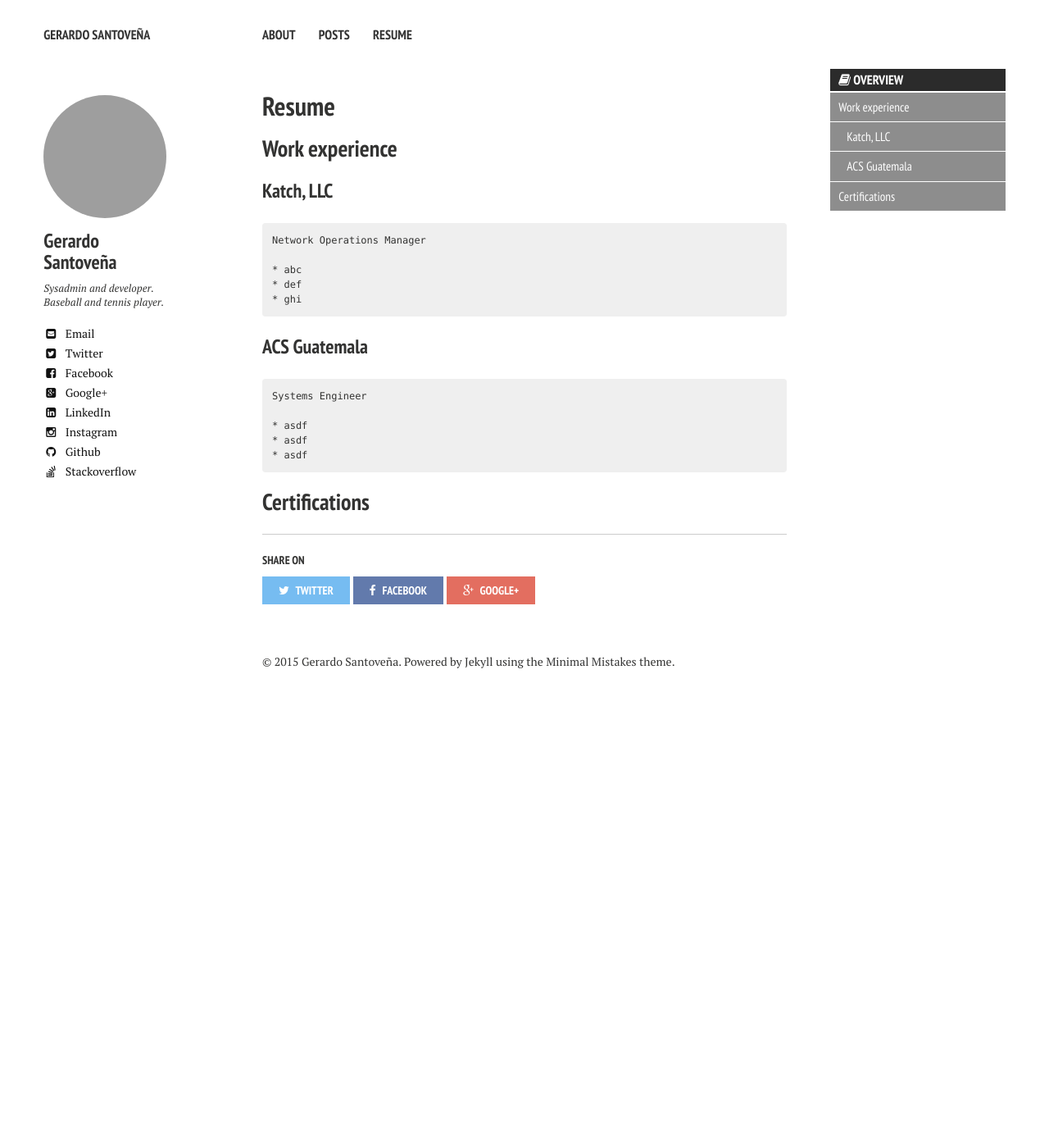
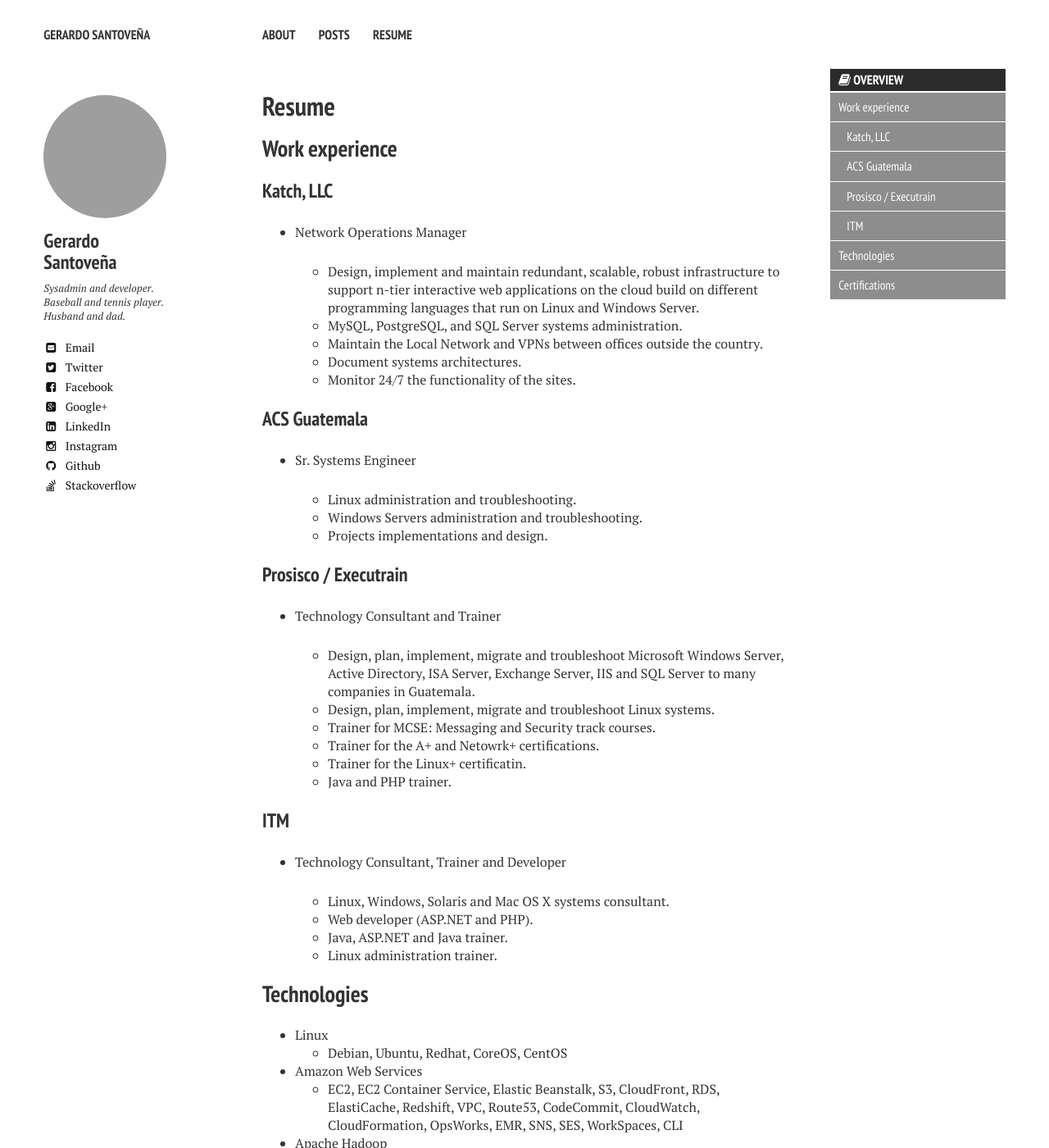
Before and after one commit to gsantovena/gsantovena.github.io, a Jekyll site: the page built from resume/index.md, in a window 1280 px wide and 1400 px high. Shown: the whole window at 82% size. Built offline with Jekyll 4.4.1, drawn with Linux system fonts in a browser that asks for light colours; nearby versions of some CDN libraries; some of the changed text lies outside the part shown; grey boxes are pictures that could not be loaded.

Commit message:
Resume updated.

```diff
--- a/_config.yml
+++ b/_config.yml
@@ -2,7 +2,7 @@
 
 title:            Gerardo Santoveña
 locale:           en_US
-url:
+url:              http://gsantovena.github.io
 
 
 # Jekyll configuration
@@ -29,7 +29,7 @@ owner:
   name: Gerardo Santoveña
   #avatar: bio-photo.jpg
   avatar: https://secure.gravatar.com/avatar/051742152e1bd22b0a511556f1083b38
-  bio: "Sysadmin and developer. Baseball and tennis player."
+  bio: "Sysadmin and developer. Baseball and tennis player. Husband and dad."
   email: gsantovena@gmail.com
   disqus-shortname:
   twitter: gsantovena
--- a/resume/index.md
+++ b/resume/index.md
@@ -2,7 +2,7 @@
 layout: page
 title: Resume
 modified: 2015-09-14
-excerpt: "Work experience and trainings."
+excerpt: "Work experience, certifications, trainings."
 #image:
 #  feature: sample-image-3.jpg
 #  credit: WeGraphics
@@ -14,23 +14,65 @@ excerpt: "Work experience and trainings."
 ## Work experience
 
 ### Katch, LLC
-{% highlight text %}
-Network Operations Manager
 
-* abc
-* def
-* ghi
+* Network Operations Manager
 
-{% endhighlight %}
+    * Design, implement and maintain redundant, scalable, robust infrastructure to support n-tier interactive web applications on the cloud build on different programming languages that run on Linux and Windows Server.
+    * MySQL, PostgreSQL, and SQL Server systems administration.
+    * Maintain the Local Network and VPNs between offices outside the country.
+    * Document systems architectures.
+    * Monitor 24/7 the functionality of the sites.
 
 ### ACS Guatemala
-{% highlight text %}
-Systems Engineer
 
-* asdf
-* asdf
-* asdf
+* Sr. Systems Engineer
 
-{% endhighlight %}
+    * Linux administration and troubleshooting.
+    * Windows Servers administration and troubleshooting.
+    * Projects implementations and design.
+
+### Prosisco / Executrain
+
+* Technology Consultant and Trainer
+
+    * Design, plan, implement, migrate and troubleshoot Microsoft Windows Server, Active Directory, ISA Server, Exchange Server, IIS and SQL Server to many companies in Guatemala.
+    * Design, plan, implement, migrate and troubleshoot Linux systems.
+    * Trainer for MCSE: Messaging and Security track courses.
+    * Trainer for the A+ and Netowrk+ certifications.
+    * Trainer for the Linux+ certificatin.
+    * Java and PHP trainer.
+
+### ITM
+
+* Technology Consultant, Trainer and Developer
+
+    * Linux, Windows, Solaris and Mac OS X systems consultant.
+    * Web developer (ASP.NET and PHP).
+    * Java, ASP.NET and Java trainer.
+    * Linux administration trainer.
+
+## Technologies
+
+* Linux
+    * Debian, Ubuntu, Redhat, CoreOS, CentOS
+* Amazon Web Services
+    * EC2, EC2 Container Service, Elastic Beanstalk, S3, CloudFront, RDS, ElastiCache, Redshift, VPC, Route53, CodeCommit, CloudWatch, CloudFormation, OpsWorks, EMR, SNS, SES, WorkSpaces, CLI
+* Apache Hadoop
+* Apache Spark
+* Apache Kafka
+* Apache Zookeeper
+* Selfdom
+* Chef
+* Programming Languages
+    * Python
+    * Java
+    * Perl
+    * PHP
 
 ## Certifications
+
+* CompTIA A+
+* CompTIA Network+
+* CompTIA Linux+
+* MCSA +Messaging
+* MCT
```
